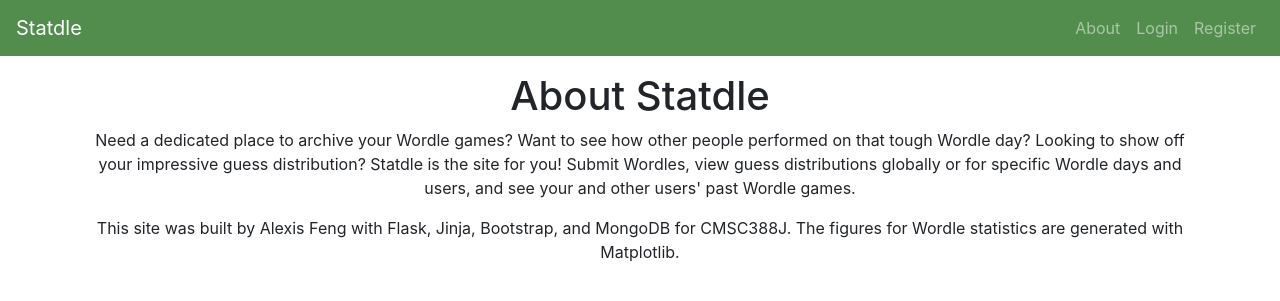
After one commit to alexisfeng/statdle, a Flask app: page /about in a window 1280 px wide. The commit adds this page. Shown: the top 301 px of the page. Run offline with Flask 2, Linux system fonts and the light colour scheme; some libraries are stand-ins or nearby versions.

Commit message:
added about page

```diff
--- /dev/null
+++ b/flask_app/templates/about.html
@@ -0,0 +1,22 @@
+{% extends "header.html" %}
+{% block content %}
+
+<div class="row mt-3">
+    <div class="col text-center">
+        <h1>
+            About Statdle
+        </h1>
+        <p>
+            Need a dedicated place to archive your Wordle games? Want to see how other people performed on
+            that tough Wordle day? Looking to show off your impressive guess distribution? Statdle is the
+            site for you! Submit Wordles, view guess distributions globally or for specific Wordle days and
+            users, and see your and other users' past Wordle games.
+        </p>
+        <p>
+            This site was built by Alexis Feng with Flask, Jinja, Bootstrap, and MongoDB for CMSC388J.
+            The figures for Wordle statistics are generated with Matplotlib.
+        </p>
+    </div>
+</div>
+
+{% endblock %}
--- a/flask_app/templates/header.html
+++ b/flask_app/templates/header.html
@@ -10,6 +10,11 @@
 
     <div class="collapse navbar-collapse" id="navbarCollapse">
         <ul class="navbar-nav ml-auto">
+            <li class="nav-item">
+                <a class="nav-link" href="{{ url_for('wordles.about') }}">
+                    About
+                </a>
+            </li>
             {% if current_user.is_authenticated %}
             <li class="nav-item">
                 <a class="nav-link" href="{{ url_for('wordles.submit_wordle') }}">
--- a/flask_app/wordles/routes.py
+++ b/flask_app/wordles/routes.py
@@ -132,3 +132,7 @@ def user_detail(username):
         submissions=submissions,
         fig=fig
     )
+
+@wordles.route("/about")
+def about():
+    return render_template("about.html")
```
Also changed, not shown: flask_app/templates/404.html (+5 -5 lines).
